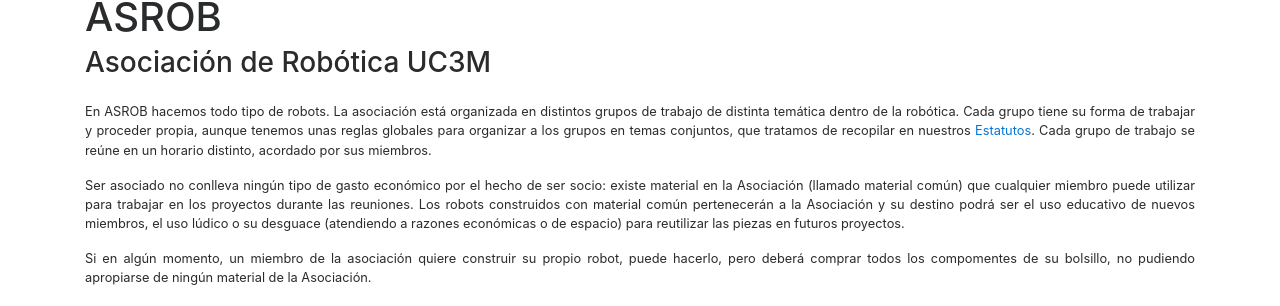
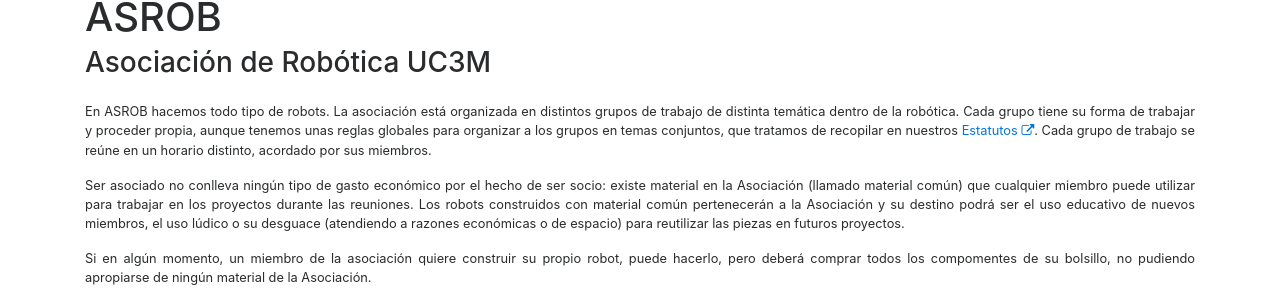
Before and after one commit to asrob-uc3m/asrob-uc3m.github.io, a Jekyll site: the page built from _posts/2017-05-27-about.markdown, in a window 1280 px wide and 900 px high, scrolled down 511 px. Shown: the part 136-442 px from the top of the window. Built offline with Jekyll 4.4.1, drawn with Linux system fonts in a browser that asks for light colours.

Commit message:
add fa-external-link

```diff
--- a/_posts/2017-05-27-about.markdown
+++ b/_posts/2017-05-27-about.markdown
@@ -2,7 +2,7 @@
 layout: default
 type: about
 ---
-En ASROB hacemos todo tipo de robots. La asociación está organizada en distintos grupos de trabajo de distinta temática dentro de la robótica. Cada grupo tiene su forma de trabajar y proceder propia, aunque tenemos unas reglas globales para organizar a los grupos en temas conjuntos, que tratamos de recopilar en nuestros <a href="https://asrob.uc3m.es/estatutos" target="_blank">Estatutos</a>. Cada grupo de trabajo se reúne en un horario distinto, acordado por sus miembros.
+En ASROB hacemos todo tipo de robots. La asociación está organizada en distintos grupos de trabajo de distinta temática dentro de la robótica. Cada grupo tiene su forma de trabajar y proceder propia, aunque tenemos unas reglas globales para organizar a los grupos en temas conjuntos, que tratamos de recopilar en nuestros <a href="https://asrob.uc3m.es/estatutos" target="_blank">Estatutos <i class="fa fa-external-link" aria-hidden="true"></i></a>. Cada grupo de trabajo se reúne en un horario distinto, acordado por sus miembros.
 
 Ser asociado no conlleva ningún tipo de gasto económico por el hecho de ser socio: existe material en la Asociación (llamado material común) que cualquier miembro puede utilizar para trabajar en los proyectos durante las reuniones. Los robots construidos con material común pertenecerán a la Asociación y su destino podrá ser el uso educativo de nuevos miembros, el uso lúdico o su desguace (atendiendo a razones económicas o de espacio) para reutilizar las piezas en futuros proyectos.
 
```
